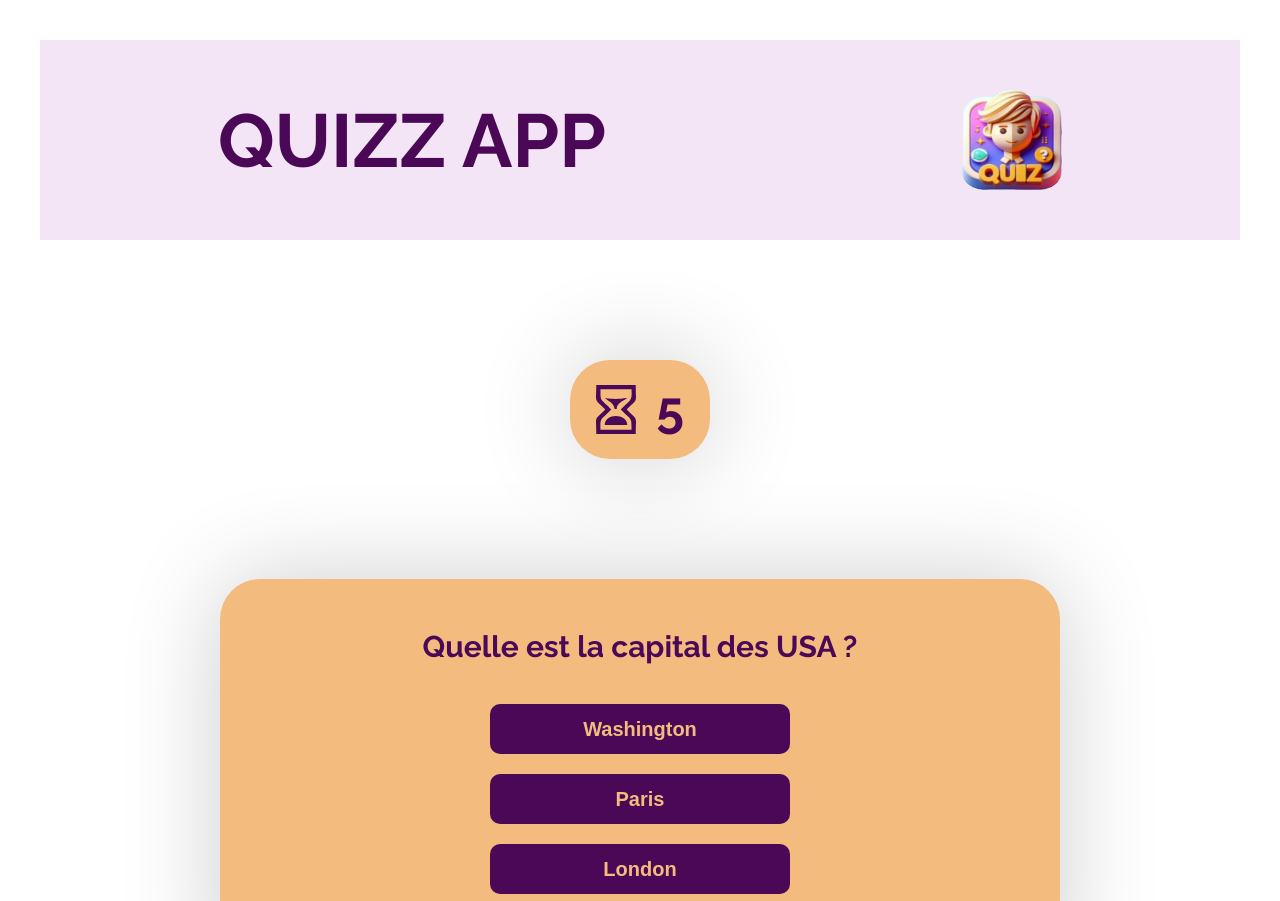
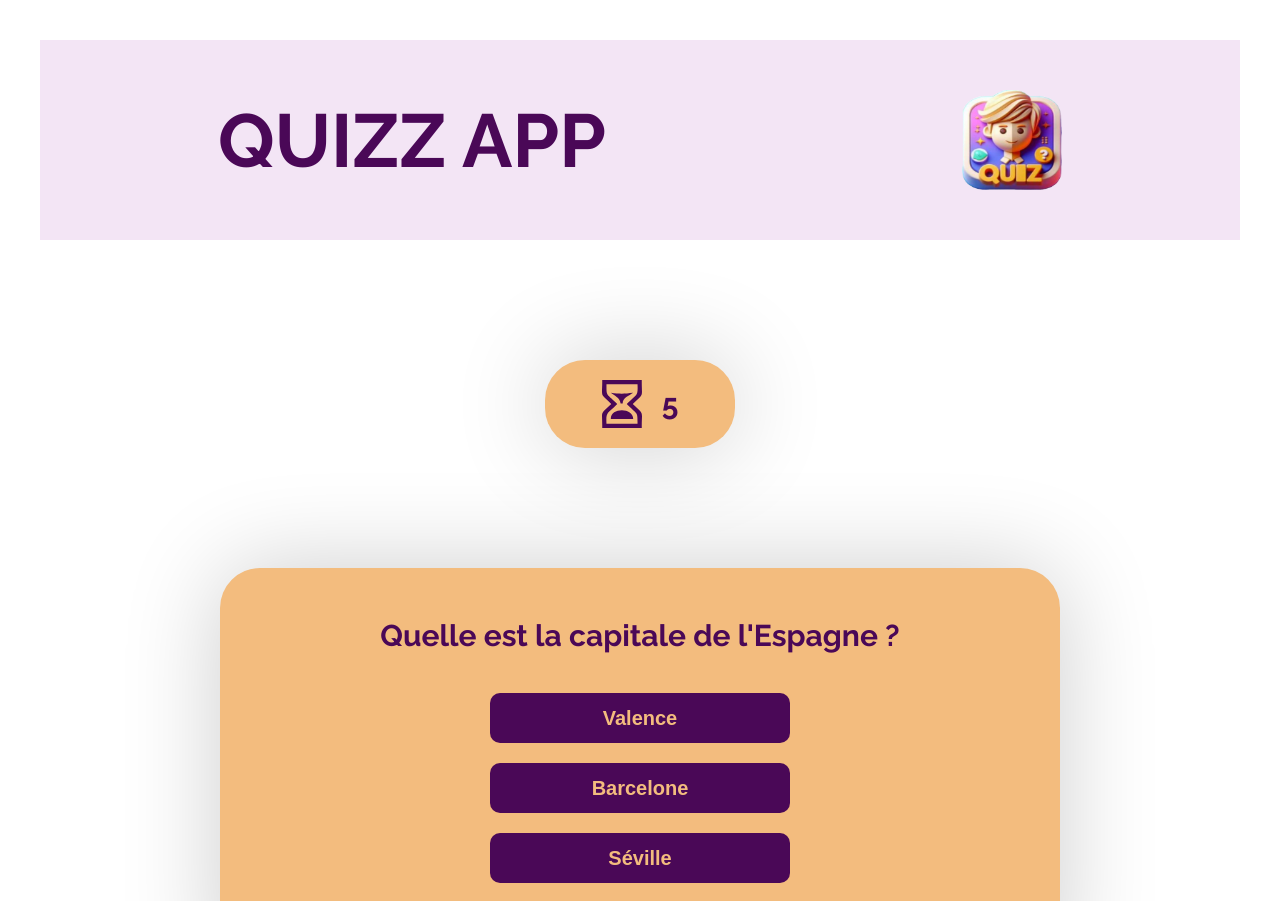
Before and after one commit to ThibaultDausque/Quizz-app, a SvelteKit app in the folder front/: page / in a window 1280 px wide. Shown: the top 901 px of the page. Built offline with nearby package versions, Linux system fonts and the light colour scheme.

Commit message:
feature sabler anim reset after next questions

```diff
--- a/front/src/components/Footer.svelte
+++ b/front/src/components/Footer.svelte
@@ -1,5 +1,5 @@
 <div class="footer">
-    <p>© 2024 - QUIZZ APP by nonobaststef</p>
+    <p>© 2024 - QUIZZ APP by NoNoBastStef</p>
 </div>
 
 <style>
--- a/front/src/components/QuestionCard.svelte
+++ b/front/src/components/QuestionCard.svelte
@@ -1,9 +1,7 @@
 <script lang="ts">
-    import Timer from './Timer.svelte';
     export let question: { text: string; choices: string[]; response: string };
     export let onSelect: (choice: string, isCorrect: boolean) => void;
     export let incorrectChoice: string;
-    let resetTimer: () => void;
 
     let visible = true;
     let key = 0;
@@ -17,7 +15,6 @@
         incorrectChoice = isCorrect ? '' : choice;
         onSelect(choice, isCorrect);
         resetAnimation();
-
     }
 
 </script>
--- a/front/src/components/QuizPage.svelte
+++ b/front/src/components/QuizPage.svelte
@@ -1,8 +1,8 @@
 <script lang="ts">
-    import { onMount } from 'svelte';
-    import { fetchQuestions } from '../lib/utils';
-    import Timer from './Timer.svelte';
-    import QuestionCard from './QuestionCard.svelte';
+  import { onMount } from "svelte";
+  import { fetchQuestions } from "../lib/utils";
+  import Timer from "./Timer.svelte";
+  import QuestionCard from "./QuestionCard.svelte";
 
   let questions: { text: string; choices: string[]; response: string }[] = [];
   let indexQuestion: number = 0;
@@ -10,24 +10,14 @@
   let resetTimer: () => void;
 
   onMount(async () => {
-        try {
     questions = await fetchQuestions();
-        } catch (error) {
-            console.error(
-                "Erreur lors de la récupération des questions:",
-                error,
-            );
-        }
   });
 
   function validAnswer(choice: string, isCorrect: boolean) {
     console.log(`Utilisateur a choisi : ${choice}, Correct : ${isCorrect}`);
     if (isCorrect) {
       nextQuestion();
-
-            console.log("Bonne réponse !");
     } else {
-            console.log("Mauvaise réponse.");
       incorrectChoice = choice;
     }
   }
@@ -40,7 +30,14 @@
     }
   }
 </script>
-<Timer onTimeout={nextQuestion} bind:resetTimer />
+
+
+
 {#if questions.length > 0}
-    <QuestionCard question={questions[indexQuestion]} onSelect={validAnswer}  incorrectChoice={incorrectChoice} />
+  <Timer onTimeout={nextQuestion} bind:resetTimer/>
+  <QuestionCard
+    question={questions[indexQuestion]}
+    onSelect={validAnswer}
+    {incorrectChoice}
+  />
 {/if}
--- a/front/src/components/Timer.svelte
+++ b/front/src/components/Timer.svelte
@@ -6,7 +6,7 @@
 
     let timer: NodeJS.Timeout;
     let remainingTime = initialTime;
-    let key:number = 0;
+    let key: number = 0;
 
     $: remainingTime;
 
@@ -36,17 +36,19 @@
 
 
 <div class="sabler">
-    <img src={sabler} alt="sablier" key={key}/>
-    <div class ="time">{remainingTime}</div>
+    {#key key}
+    <img src={sabler} alt="sablier" />
+    <div class="time">{remainingTime}</div>
+{/key}
 </div>
-
 <style>
     .sabler {
         display: flex;
         justify-content: center;
         align-items: center;
         margin-top: 15vh;
-        width: 100px;
+        max-width: 150px;
+        min-width: 150px;
         height: auto;
         padding: 20px;
         box-shadow: 0ch 0ch 10ch 0ch rgba(0, 0, 0, 0.2);
@@ -54,16 +56,16 @@
         background-color: #f3bc7e;
     }
     .time {
-        font-size: 50px;
+        font-size: 30px;
         margin-left: 20px;
         color: #4a0857;
         font-weight: bold;
     }
     img {
         width: 40px;
-        animation: rotate 2s linear;
+        animation: rotate 0.3s linear;
     }
-    @keyframes rotate{
+    @keyframes rotate {
         0% {
             transform: rotate(0deg);
         }
--- a/front/static/questions.json
+++ b/front/static/questions.json
@@ -1,35 +1,57 @@
 [
     {
         "id": 1,
-        "text": "Quelle est la capital des USA ?",
+        "text": "Quelle est la capitale de l'Espagne ?",
         "choices": [
-            "Washington",
-            "Paris",
-            "London",
-            "New York"
+            "Valence",
+            "Barcelone",
+            "Séville",
+            "Madrid"
         ],
-        "response": "Washington"
+        "response": "Madrid"
     },
     {
         "id": 2,
-        "text": "Quelle est la capital France ?",
+        "text": "Quelle est la capitale du Brésil ?",
         "choices": [
-            "New York",
-            "Washington",
-            "London",
-            "Paris"
+            "Brasilia",
+            "Rio de Janeiro",
+            "São Paulo",
+            "Salvador"
         ],
-        "response": "Paris"
+        "response": "Brasilia"
     },
     {
         "id": 3,
-        "text": "Quelle est la capital Angleterre ?",
+        "text": "Quelle est la capitale de l'Argentine ?",
         "choices": [
-            "Washington",
-            "Paris",
-            "London",
-            "New York"
+            "Córdoba",
+            "Rosario",
+            "Mendoza",
+            "Buenos Aires"
         ],
-        "response": "London"
+        "response": "Buenos Aires"
+    },
+    {
+        "id": 4,
+        "text": "Quelle est la capitale de la Roumanie ?",
+        "choices": [
+            "Timișoara",
+            "Iași",
+            "Cluj-Napoca",
+            "Bucarest"
+        ],
+        "response": "Bucarest"
+    },
+    {
+        "id": 5,
+        "text": "Quelle est la capitale de la Hongrie ?",
+        "choices": [
+            "Debrecen",
+            "Szeged",
+            "Budapest",
+            "Pécs"
+        ],
+        "response": "Budapest"
     }
 ]
```
Lines whose indentation alone changed are shown as unchanged.
